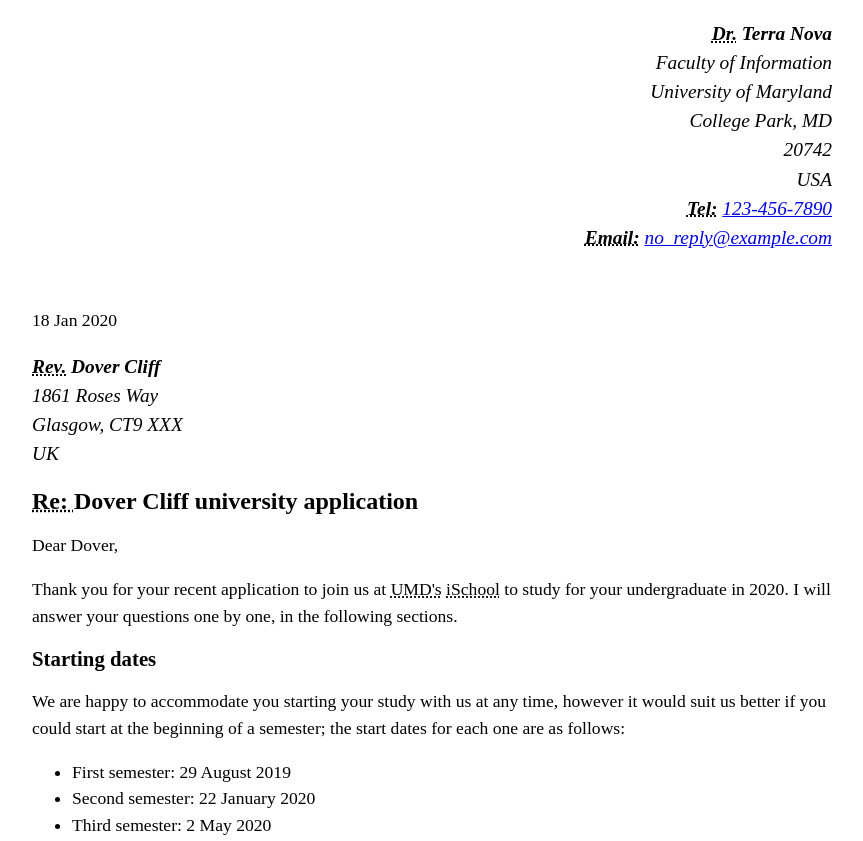
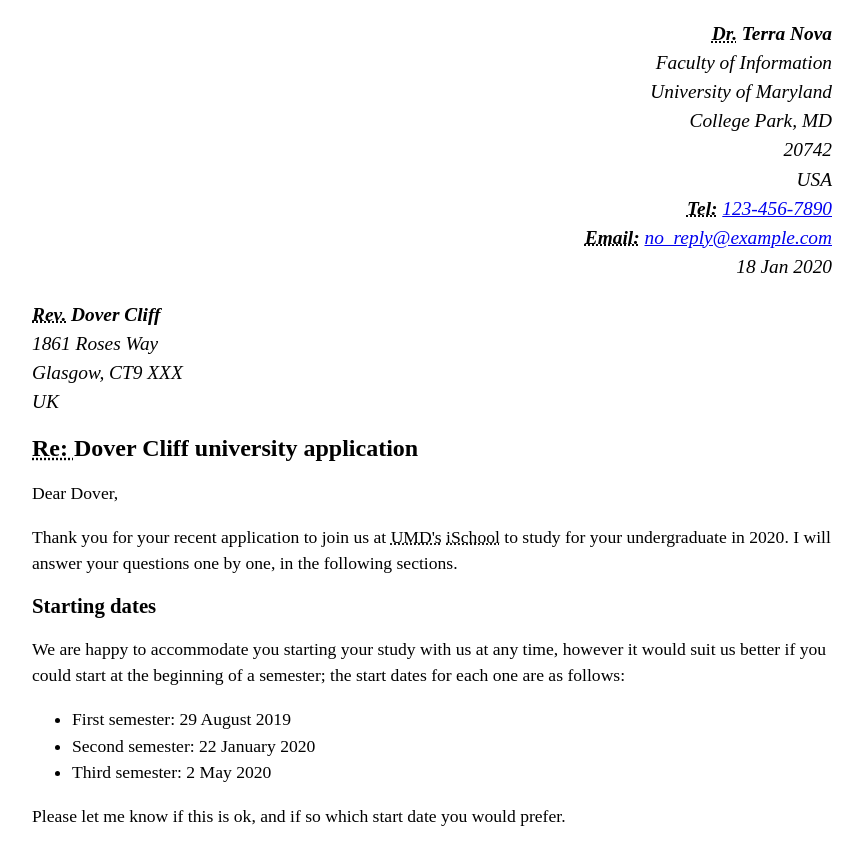
Before and after one commit to eddiekoski/eddiekoski.github.io, a plain HTML site: page lab2/index.html in a window 1280 px wide. Shown: the top 841 px of the page, without its empty margins (208-1071 px from the left). Drawn offline with Linux system fonts and the light colour scheme.

Commit message:
Update index.html
Move date to sender

```diff
--- a/lab2/index.html
+++ b/lab2/index.html
@@ -36,10 +36,9 @@
         ><a href="+1234567890">123-456-7890</a><br />
         <strong><abbr title="Email Address:">Email:</abbr> </strong
         ><a href="mailto:no_reply@example.com">no_reply@example.com</a><br />
+        <time datetime="2020-01-18">18 Jan 2020</time>
       </p>
     </address>
-    <br />
-    <p><time datetime="2020-01-18">18 Jan 2020</time></p>
     <address>
       <p>
         <strong><abbr title="Reverend">Rev.</abbr> Dover Cliff<br /></strong>
```
